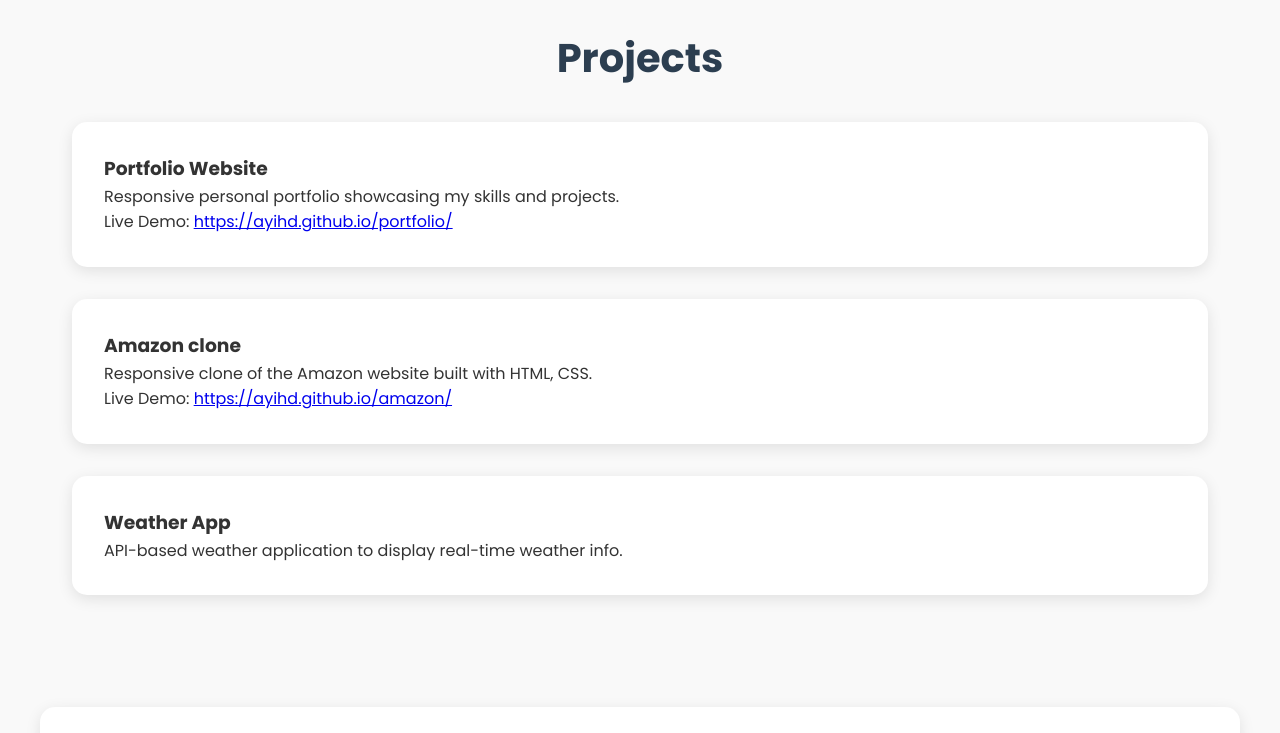
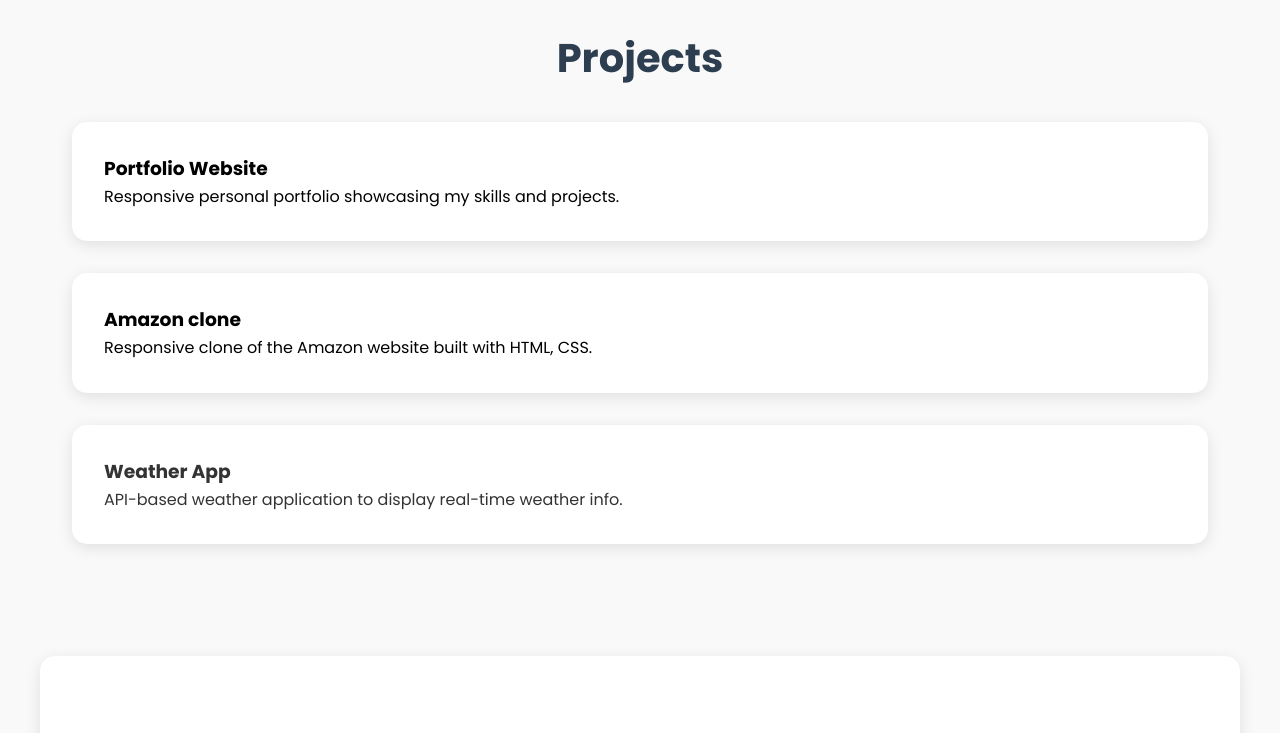
Before and after one commit to ayiHD/portfolio, a plain HTML site: page index.html in a window 1280 px wide. Shown: the part 1740-2473 px from the top of the page. Drawn offline with Linux system fonts and the light colour scheme.

Commit message:
3rd commit

```diff
--- a/index.html
+++ b/index.html
@@ -54,15 +54,13 @@
   <!-- Projects -->
   <section id="projects">
     <h2>Projects</h2>
-    <div class="project">
+    <div class="project"><a href="https://ayihd.github.io/portfolio/" target="_blank" class="project-card">
       <h3>Portfolio Website</h3>
-      <p>Responsive personal portfolio showcasing my skills and projects.</p>
-      <p>Live Demo: <a href="https://ayihd.github.io/portfolio/"> https://ayihd.github.io/portfolio/</a></p>
+      <p>Responsive personal portfolio showcasing my skills and projects.</p></a>
     </div>
-    <div class="project">
+    <div class="project"><a href="https://ayihd.github.io/amazon/" target="_blank" class="project-card">
       <h3>Amazon clone</h3>
-      <p>Responsive clone of the Amazon website built with HTML, CSS.</p>
-      <p>Live Demo: <a href="https://ayihd.github.io/amazon/"> https://ayihd.github.io/amazon/</a></p>
+      <p>Responsive clone of the Amazon website built with HTML, CSS.</p></a>
     </div>
     <div class="project">
       <h3>Weather App</h3>
--- a/style.css
+++ b/style.css
@@ -196,3 +196,12 @@ footer {
     transform: translateY(-2px);
     box-shadow: 0 4px 15px rgba(0, 123, 255, 0.4);
 }
+a {
+    color: #000;
+    text-decoration: none;
+}
+
+a:hover {
+    text-decoration: none;
+    cursor: pointer;
+}
```
